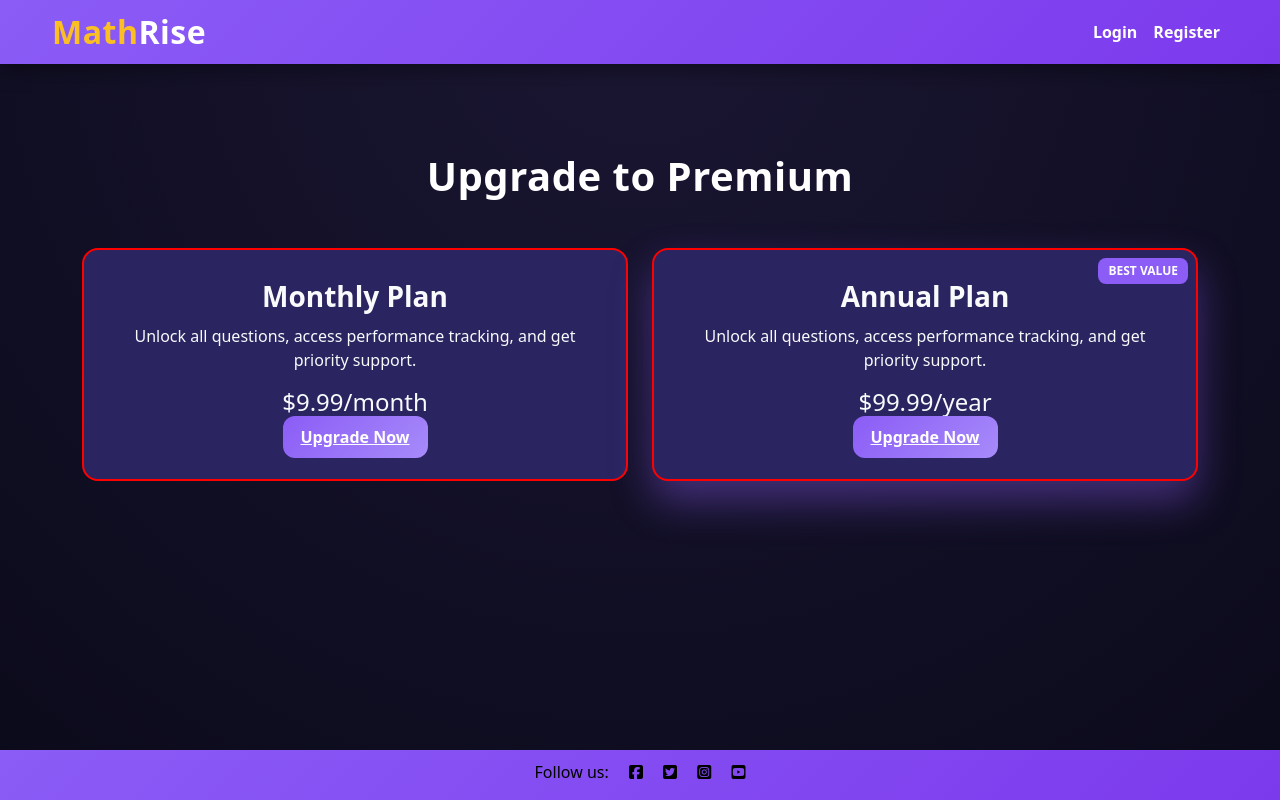
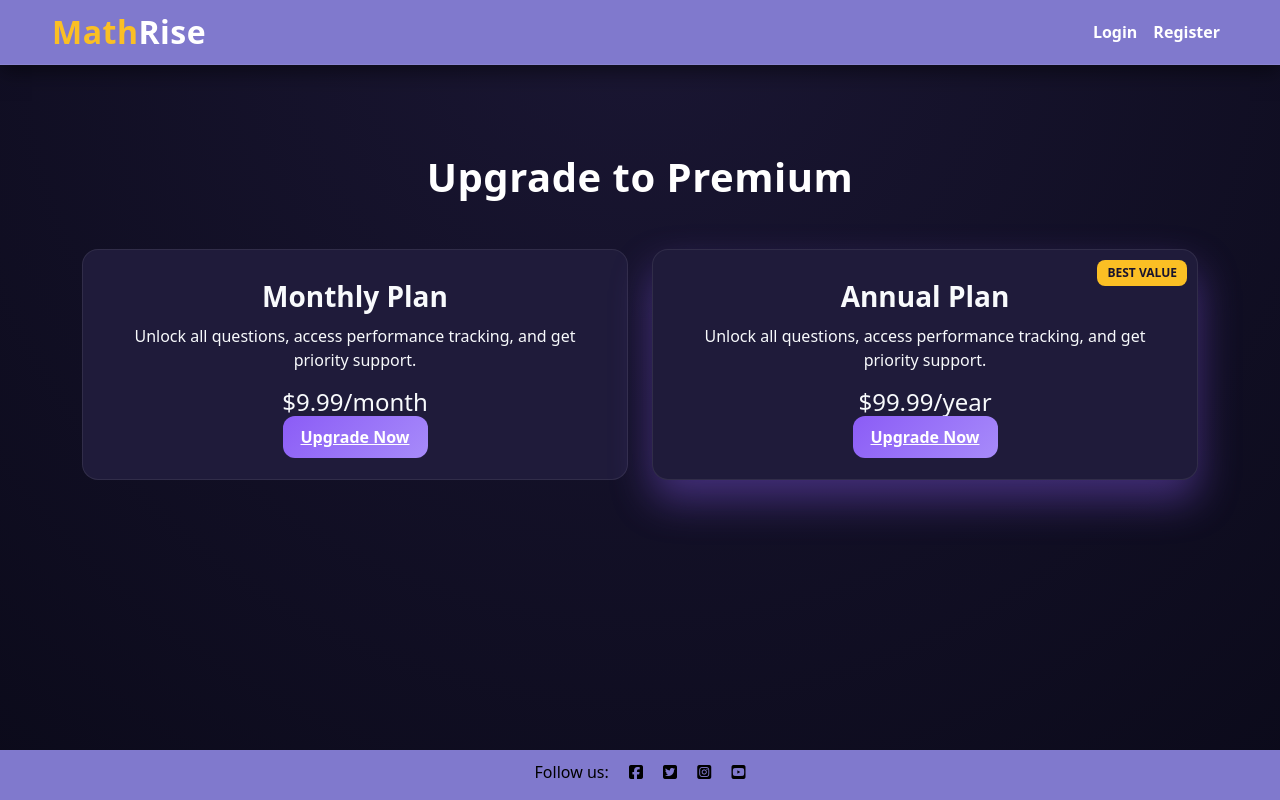
Before and after one commit to Ryan-ford25/Milestone-project-4, a Django app: page /upgrade/ in a window 1280 px wide. Run offline with Django 5.2, Linux system fonts and the light colour scheme; some libraries are stand-ins or nearby versions.

Commit message:
Adjusting the sites secondarycolor to a more pale purple which improves the contrast

```diff
--- a/static/css/base.css
+++ b/static/css/base.css
@@ -1,23 +1,34 @@
 :root{
-  --background:#0B0A1A;
-  --card:#1A1633;
+  --background:#17142F;
+  --background-deep:#0B0A1A;
+
+
+  --card:#1F1B3A;
+  --card-hover:#26214D;
+
   --primary:#8B5CF6;
   --primary-dark:#7C3AED;
+  --secondary:#8079CD;
+
   --accent:#22C55E;
+  --gold:#FBBF24;
+  --gold-dark:#F59E0B;
+
   --text:#F8FAFC;
+  --text-secondary:#C4C1E0;
+  --text-muted:#8A86B8;
 
-  --gold:#FBBF24;
-  --red:#EF4444;
+  --border:rgba(255,255,255,0.08);
 }
 
 body{
-  background: radial-gradient(circle at top,#1A1633,#0B0A1A);
+  background: radial-gradient(circle at top,#1A1633,var(--background-deep));
   color: var(--text);
   padding-bottom: 50px;
 }
 
 .custom-btn{
-  background-color: var(--primary);
+  background-color: var(--secondary);
   color: white;
 }
 
@@ -30,12 +41,24 @@ body{
   border: solid, black, thin;
 }
 
+.question-card,
+.stat-card,
+.profile-panel{
+  border:1px solid var(--border);
+}
+
+.question-card:hover,
+.stat-card:hover{
+  background:var(--card-hover);
+}
+
 /* Headers*/
 
 /* Navigation bar */
 #topnav{
-  background:linear-gradient(135deg,#8B5CF6,#7C3AED);
-  box-shadow:0 6px 20px rgba(0,0,0,0.4);
+  background:#8079CD;
+  border-bottom:1px solid var(--border);
+  box-shadow:0 6px 20px rgba(0,0,0,0.5);
 }
 
 #topnav a{
@@ -145,7 +168,7 @@ padding-right:40px;
 
 .solve-btn:hover{
   transform:translateY(-2px);
-  box-shadow:0 10px 20px rgba(139,92,246,0.5);
+  box-shadow:0 10px 25px rgba(139,92,246,0.6);
 }
 .correct {
   color: var(--accent);
@@ -282,7 +305,7 @@ padding-right:40px;
 footer{
   bottom: 0;
   position: fixed;
-  background:linear-gradient(135deg,#8B5CF6,#7C3AED);
+  background:#8079CD;
   color: var(--text);
   text-align: center;
   padding-top: 10px;
@@ -299,18 +322,20 @@ footer{
 
 .plan-card{
   position: relative;
-  background: #2A2460 !important;
-  border: 2px solid red !important;
+  background: var(--card) !important;
+  border: 1px solid var(--border) !important;
   border-radius:16px;
   padding:30px;
   text-align:center;
   overflow: hidden;
+  transition: all 0.25s ease;
 }
 
 .plan-card:hover{
   transform:translateY(-10px) scale(1.04);
-  border-color:#A78BFA;
-  box-shadow:0 30px 60px rgba(139,92,246,0.8);
+  border-color:var(--primary);
+  background:var(--card-hover);
+  box-shadow:0 30px 60px rgba(139,92,246,0.6);
 }
 
 .plan-content{
@@ -326,15 +351,14 @@ footer{
 .popular::before{
   content:"BEST VALUE";
   position:absolute;
-  top:8px;
-  right:8px;
-  background:#8B5CF6;
-  color:white;
+  top:10px;
+  right:10px;
+  background:var(--gold);
+  color:#17132E;
   padding:4px 10px;
   border-radius:8px;
   font-size:12px;
-  font-weight:600;
-  z-index:10;
+  font-weight:700
 }
 
 /* Responsive */
--- a/templates/base.html
+++ b/templates/base.html
@@ -40,9 +40,10 @@
     {% endblock %}
 
     <title>MathRise {% block extra_title %}{% endblock %}</title>
+    <link rel="icon" type="image/png" href="{% static 'img/favicon.ico' %}">
   </head>
   <body class="d-flex flex-column min-vh-100">
-    <nav id="topnav" class="navbar navbar-expand-lg bg-body-tertiary">
+    <nav id="topnav" class="navbar navbar-expand-lg">
         <div class="container-fluid">
 
             <!-- Logo -->
```
Also changed, not shown: static/img/android-chrome-192x192.png (added), static/img/android-chrome-512x512.png (added), static/img/apple-touch-icon.png (added), static/img/favicon-16x16.png (added), static/img/favicon-32x32.png (added), static/img/favicon.ico (added), static/img/site.webmanifest (added).
